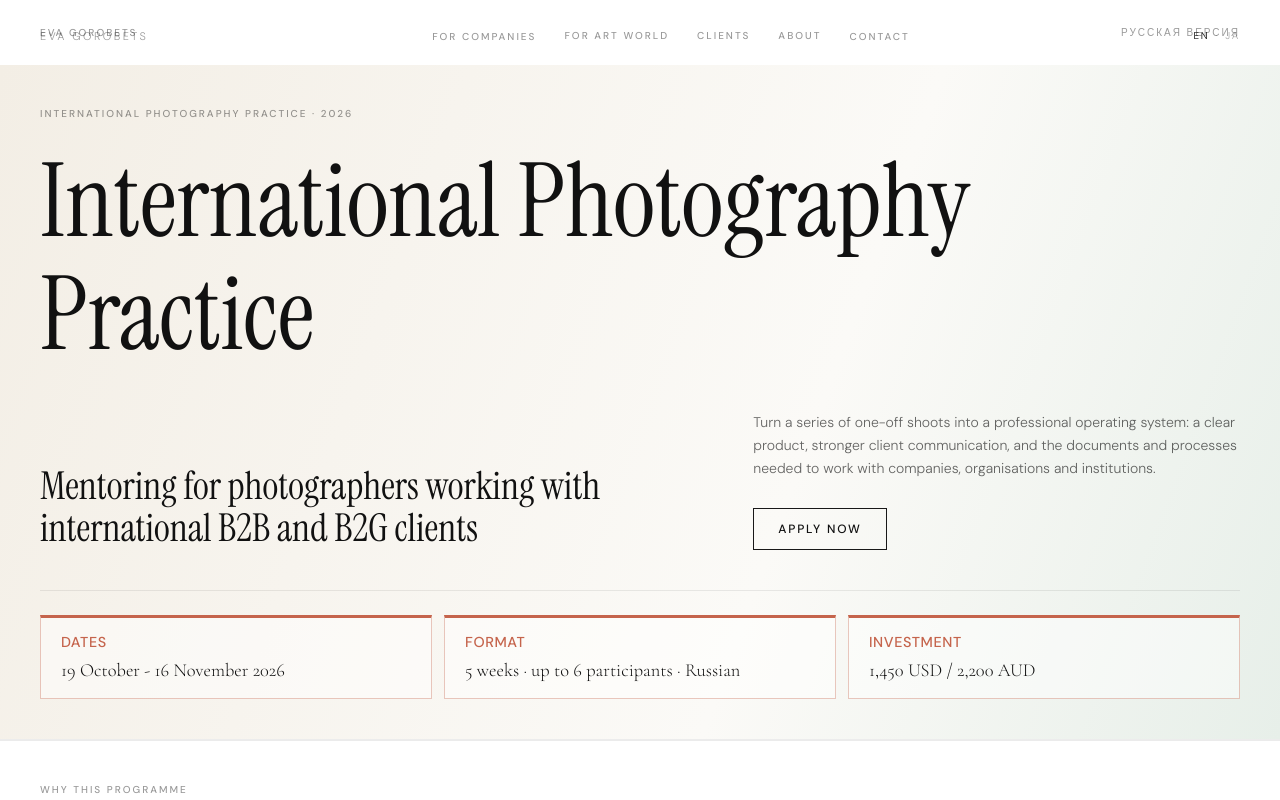
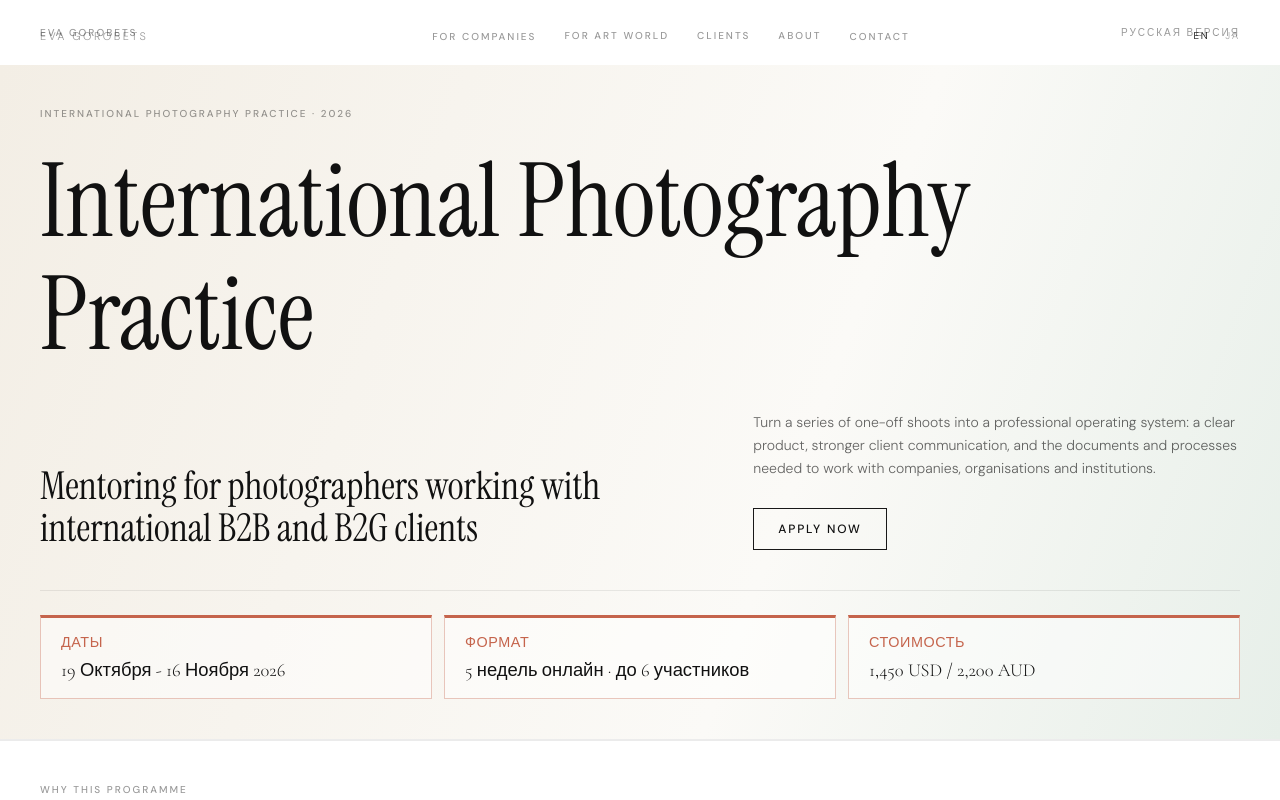
Before and after one commit to ArtFlaneur/evagorobets.com, a Next.js app: page /en/mentoring in a window 1280 px wide. Shown: the top 800 px of the page. Built offline with nearby package versions, Linux system fonts and the light colour scheme.

Commit message:
Fix mentoring full-width sections and form text

```diff
--- a/src/components/MentoringPage.tsx
+++ b/src/components/MentoringPage.tsx
@@ -138,7 +138,7 @@ export function MentoringPage({ language, status, aboutPhotoSrc }: { language: L
     <Script id={`mentoring-schema-${language}`} type="application/ld+json">{JSON.stringify(schema)}</Script>
     <header className="mx-auto flex w-full max-w-340 items-center justify-between px-4 py-6 sm:px-6 md:px-10"><Link href={isRussian ? "/" : "/en"} className="label text-black/70">{isRussian ? "Ева Горобец" : "Eva Gorobets"}</Link><Link href={isRussian ? "/en/mentoring" : "/mentoring"} className="label hover:text-black">{isRussian ? "English version" : "Русская версия"}</Link></header>
     <main>
-      <section className="section pt-18 md:pt-28"><p className="label mb-6">International Photography Practice · 2026</p><h1 className="max-w-5xl text-[clamp(3.4rem,8vw,8rem)] leading-[0.88]">International Photography Practice</h1><div className="mt-10 grid gap-8 md:grid-cols-[1.4fr_1fr] md:items-end"><h2 className="max-w-2xl text-[clamp(1.8rem,3vw,3rem)] leading-tight">{t.subtitle}</h2><div><p className="text-sm leading-relaxed text-black/60">{t.intro}</p><a href="#application" className="btn mt-7">{isRussian ? "Подать заявку" : "Apply now"}</a></div></div><div className="mentoring-meta mt-20 grid border-t border-black/8 pt-6 text-sm md:grid-cols-3 md:gap-8"><p><span className="label block mb-2">Dates</span>19 October - 16 November 2026</p><p><span className="label block mb-2">Format</span>5 weeks · up to 6 participants · Russian</p><p><span className="label block mb-2">Investment</span>1,450 USD / 2,200 AUD</p></div></section>
+      <section className="section pt-18 md:pt-28"><p className="label mb-6">International Photography Practice · 2026</p><h1 className="max-w-5xl text-[clamp(3.4rem,8vw,8rem)] leading-[0.88]">International Photography Practice</h1><div className="mt-10 grid gap-8 md:grid-cols-[1.4fr_1fr] md:items-end"><h2 className="max-w-2xl text-[clamp(1.8rem,3vw,3rem)] leading-tight">{t.subtitle}</h2><div><p className="text-sm leading-relaxed text-black/60">{t.intro}</p><a href="#application" className="btn mt-7">{isRussian ? "Подать заявку" : "Apply now"}</a></div></div><div className="mentoring-meta mt-20 grid border-t border-black/8 pt-6 text-sm md:grid-cols-3 md:gap-8"><p><span className="label block mb-2">Даты</span>19 Октября - 16 Ноября 2026</p><p><span className="label block mb-2">Формат</span>5 недель онлайн · до 6 участников</p><p><span className="label block mb-2">Стоимость</span>1,450 USD / 2,200 AUD</p></div></section>
       <section className="section border-t border-black/8"><p className="label mb-8">{isRussian ? "О программе" : "Why this programme"}</p><div className="mentoring-about-copy">{aboutPhotoSrc && <div className="mentoring-about-photo"><Image src={aboutPhotoSrc} alt={isRussian ? "Ева Горобец, фотограф" : "Eva Gorobets, photographer"} fill sizes="(max-width: 767px) 100vw, 360px" /></div>}<p className="max-w-xl text-lg leading-relaxed text-black/70">{t.about}</p></div></section>
       <section className="mentoring-client-proof border-t border-black/8"><div className="section py-14! md:py-18!"><p className="label">{isRussian ? "Мои клиенты" : "My clients"}</p><div className="mentoring-logo-grid mt-10">{clientLogos.map(([name, src, shape]) => <div key={name} className={`mentoring-logo ${shape}`}><Image src={src} alt={name} fill sizes="(max-width: 767px) 42vw, 180px" /></div>)}</div></div></section>
       <section className="section border-t border-black/8"><div className="flex flex-col gap-4 md:flex-row md:items-end md:justify-between"><p className="label">{isRussian ? "Работа в группе" : "Working with others"}</p><p className="max-w-sm text-sm leading-relaxed text-black/55">{isRussian ? "Менторинг строится вокруг реальной работы участников." : "The mentoring is built around the participants' real work."}</p></div><div className="mentoring-photo-grid mentoring-student-grid mt-10">{studentPhotos.map(([alt, src]) => <div key={src} className="mentoring-photo mentoring-photo-student"><Image src={src} alt={alt} fill sizes="(max-width: 767px) 100vw, 50vw" /></div>)}</div></section>
```
